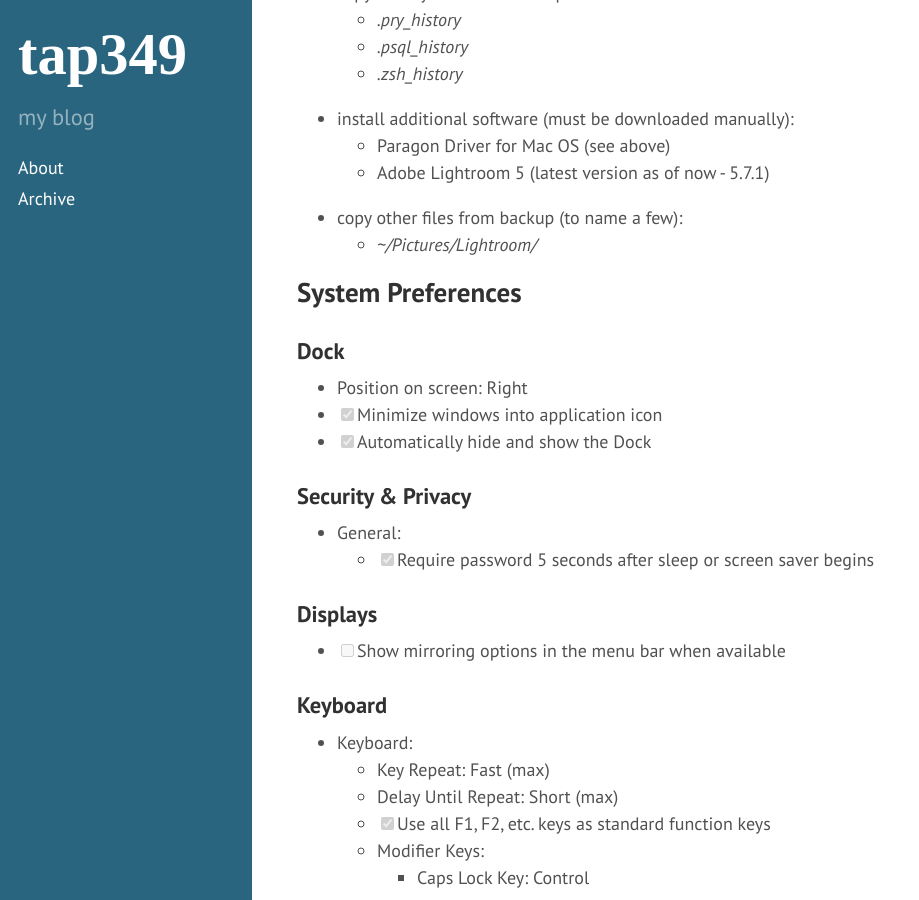
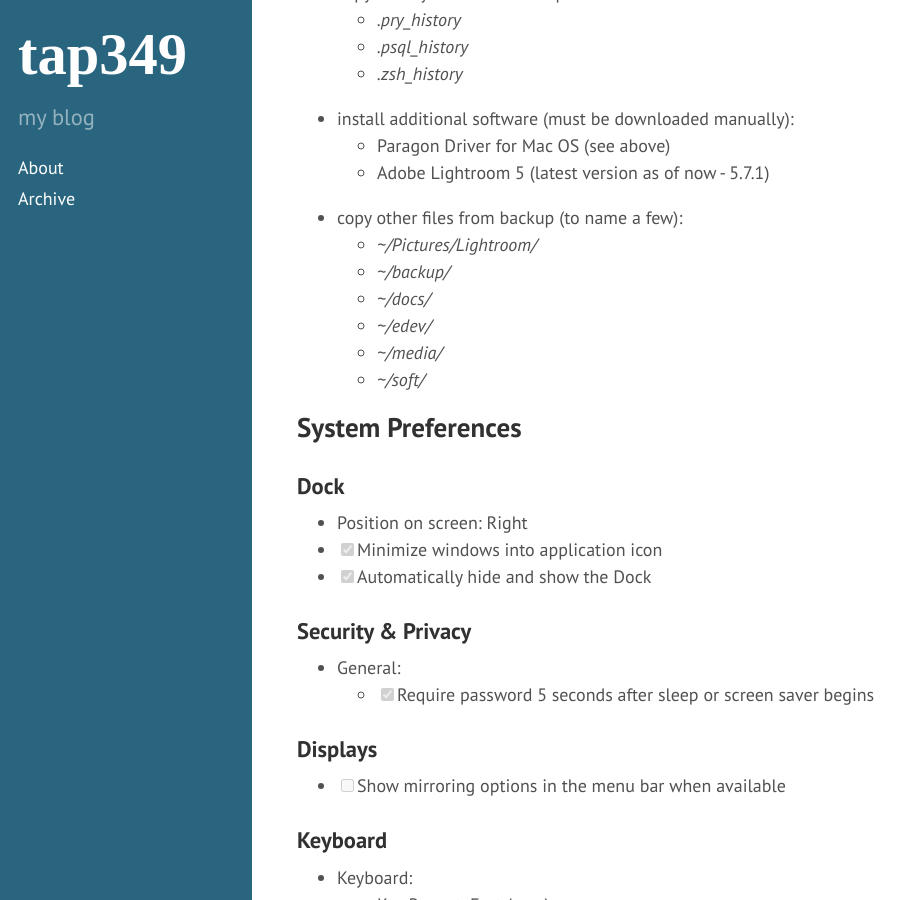
Before and after one commit to tap349/tap349.github.io, a Jekyll site: the page built from _posts/2016-10-03-macos-configuration.md, in a window 1280 px wide and 900 px high, scrolled down 1546 px. Shown: the whole window, without its empty margins (0-919 px from the left). Built offline with Jekyll 4.4.1, drawn with Linux system fonts in a browser that asks for light colours.

Commit message:
update 2016-11-29_01:08:28

```diff
--- a/_posts/2016-10-03-macos-configuration.md
+++ b/_posts/2016-10-03-macos-configuration.md
@@ -70,6 +70,11 @@ NOTE: to backup files on external NTFS HDD use Paragon Driver for Mac OS
   - Adobe Lightroom 5 (latest version as of now - 5.7.1)
 - copy other files from backup (to name a few):
   - _~/Pictures/Lightroom/_
+  - _~/backup/_
+  - _~/docs/_
+  - _~/edev/_
+  - _~/media/_
+  - _~/soft/_
 
 ## System Preferences
 
```
